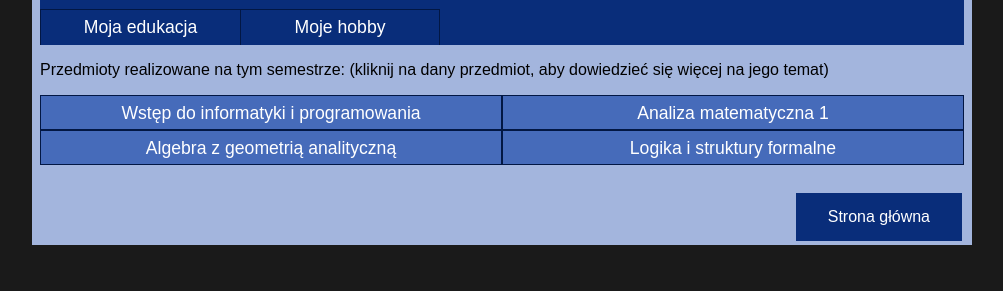
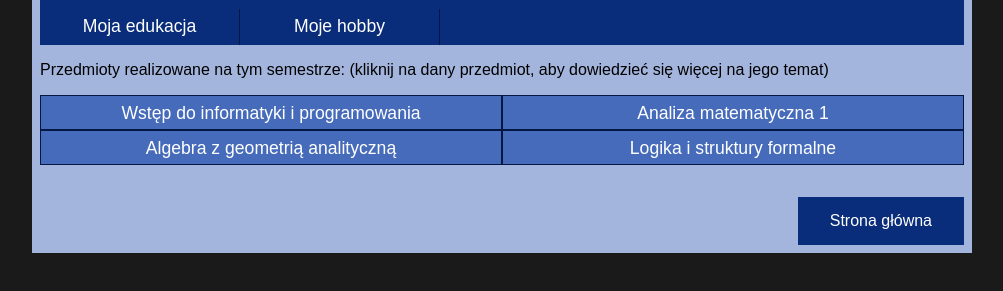
Before and after one commit to Fadion96/www, a plain HTML site: page semestry/sem1.html in a window 1280 px wide. Shown: the part 145-436 px from the top of the page, without its empty margins (138-1141 px from the left). Drawn offline with Linux system fonts and the light colour scheme.

Commit message:
Project - little hotfix

```diff
--- a/css/main.css
+++ b/css/main.css
@@ -11,7 +11,6 @@ body{
   background-color:#A3B5DD;
   padding:0 0.5em;
 }
-
 
 .head {
   width: auto;
@@ -33,6 +32,14 @@ body{
 #subtitle {
   color: #fff;
   font-size: 2em;
+  line-height: 1;
+  margin-bottom: 0.4rem;
+  font-family: Sans-Serif;
+}
+
+#site {
+  color: #fff;
+  font-size: 1.5em;
   line-height: 1;
   font-family: Sans-Serif;
 }
@@ -59,20 +66,17 @@ body{
   float:left;
   width: 50%;
   max-width: 200px;
-  border-top: 1px solid #021744;
-  border-left:1px solid #021744;
+
   border-right:1px solid #021744;
   background-color:#092D7A;
   height:100%
 }
 
 
-#menu > .submenu:first-child {
-  border-right: 0;
-}
 
 #menu > .submenu:hover {
   background-color:#466BBA;
+  transition: background-color 0.5s;
 }
 
 #menu > .submenu:hover > a {
@@ -81,6 +85,7 @@ body{
 
 #menu > .submenu:hover > ul {
   display:block;
+
 }
 #menu > .submenu > ul {
   display:none;
@@ -92,6 +97,7 @@ body{
 #menu > .submenu > ul > li {
   position:relative;
   background-color:#1045B5;
+  transition: background-color 0.5s;
 }
 
 #menu > .submenu > ul > li > a {
@@ -104,6 +110,7 @@ body{
 
 #menu > .submenu > ul > li:hover > a {
   color:#FFD5B4;
+  transition: color 0.5s;
 }
 
 .information {
--- a/css/sem1.css
+++ b/css/sem1.css
@@ -66,20 +66,17 @@ body{
   float:left;
   width: 50%;
   max-width: 200px;
-  border-top: 1px solid #021744;
-  border-left:1px solid #021744;
+
   border-right:1px solid #021744;
   background-color:#092D7A;
   height:100%
 }
 
 
-#menu > .submenu:first-child {
-  border-right: 0;
-}
 
 #menu > .submenu:hover {
   background-color:#466BBA;
+  transition: background-color 0.5s;
 }
 
 #menu > .submenu:hover > a {
@@ -88,6 +85,7 @@ body{
 
 #menu > .submenu:hover > ul {
   display:block;
+
 }
 #menu > .submenu > ul {
   display:none;
@@ -98,7 +96,8 @@ body{
 
 #menu > .submenu > ul > li {
   position:relative;
-  background-color:#1045B5
+  background-color:#1045B5;
+  transition: background-color 0.5s;
 }
 
 #menu > .submenu > ul > li > a {
@@ -111,6 +110,7 @@ body{
 
 #menu > .submenu > ul > li:hover > a {
   color:#FFD5B4;
+  transition: color 0.5s;
 }
 
 .course_detalis {
@@ -145,8 +145,10 @@ body{
    text-decoration:none;
    color:#fff;
 }
+
 #courses > .course:hover > a {
   color: #FFD5B4;
+  transition: color 0.5s;
 }
 
 #courses > .course {
@@ -173,10 +175,12 @@ body{
   width: auto;
   background-color:#092D7A;
   padding:0.5em ;
+  border-bottom: 1px solid #021744;
 }
 .coltitle-2 {
   width: auto;
   background-color:#B75100;
+  border-bottom: 1px solid #021744;
   padding:0.5em ;
 }
 
@@ -191,10 +195,9 @@ body{
   display: table;
 }
 [class*='col-'] {
-  border: 1px solid #000;
+  border: 1px solid #021744;
   float: left;
   width: 100%;
-  display: table-cell;
   margin-bottom:0.5em;
   font-size: 100%;
   font-weight: normal;
@@ -242,11 +245,12 @@ body{
     text-decoration: none;
     display: inline-block;
     font-size: 16px;
-    margin: 4px 2px;
+    margin: 0.5em 0em;
     cursor: pointer;
     font-family: Sans-Serif;
 }
 
 .button:hover {
   color: #FFD5B4;
+  transition: color 0.5s;
 }
--- a/css/sem4.css
+++ b/css/sem4.css
@@ -66,20 +66,17 @@ body{
   float:left;
   width: 50%;
   max-width: 200px;
-  border-top: 1px solid #021744;
-  border-left:1px solid #021744;
+
   border-right:1px solid #021744;
   background-color:#092D7A;
   height:100%
 }
 
 
-#menu > .submenu:first-child {
-  border-right: 0;
-}
 
 #menu > .submenu:hover {
   background-color:#466BBA;
+  transition: background-color 0.5s;
 }
 
 #menu > .submenu:hover > a {
@@ -88,6 +85,7 @@ body{
 
 #menu > .submenu:hover > ul {
   display:block;
+
 }
 #menu > .submenu > ul {
   display:none;
@@ -98,7 +96,8 @@ body{
 
 #menu > .submenu > ul > li {
   position:relative;
-  background-color:#1045B5
+  background-color:#1045B5;
+  transition: background-color 0.5s;
 }
 
 #menu > .submenu > ul > li > a {
@@ -111,6 +110,7 @@ body{
 
 #menu > .submenu > ul > li:hover > a {
   color:#FFD5B4;
+  transition: color 0.5s;
 }
 
 .course_detalis {
@@ -147,6 +147,7 @@ body{
 }
 #courses > .course:hover > a {
   color: #FFD5B4;
+  transition: color 0.5s;
 }
 
 #courses > .course {
@@ -173,10 +174,12 @@ body{
   width: auto;
   background-color:#092D7A;
   padding:0.5em ;
+  border-bottom: 1px solid #021744;
 }
 .coltitle-2 {
   width: auto;
   background-color:#B75100;
+  border-bottom: 1px solid #021744;
   padding:0.5em ;
 }
 
@@ -187,7 +190,7 @@ body{
 }
 
 [class*='col-'] {
-  border: 1px solid #000;
+  border: 1px solid #021744;
   /* background-color:#092D7A; */
   float: left;
   /* padding: 0 0.5em; */
@@ -242,11 +245,12 @@ body{
     text-decoration: none;
     display: inline-block;
     font-size: 16px;
-    margin: 4px 2px;
+    margin: 0.5em 0em;
     cursor: pointer;
     font-family: Sans-Serif;
 }
 
 .button:hover {
   color: #FFD5B4;
+  transition: color 0.5s;
 }
--- a/css/srednia.css
+++ b/css/srednia.css
@@ -1,3 +1,4 @@
+* { box-sizing: border-box;}
 * { box-sizing: border-box;}
 
 body{
@@ -66,20 +67,17 @@ body{
   float:left;
   width: 50%;
   max-width: 200px;
-  border-top: 1px solid #021744;
-  border-left:1px solid #021744;
+
   border-right:1px solid #021744;
   background-color:#092D7A;
   height:100%
 }
 
 
-#menu > .submenu:first-child {
-  border-right: 0;
-}
 
 #menu > .submenu:hover {
   background-color:#466BBA;
+  transition: background-color 0.5s;
 }
 
 #menu > .submenu:hover > a {
@@ -88,6 +86,7 @@ body{
 
 #menu > .submenu:hover > ul {
   display:block;
+
 }
 #menu > .submenu > ul {
   display:none;
@@ -98,7 +97,8 @@ body{
 
 #menu > .submenu > ul > li {
   position:relative;
-  background-color:#1045B5
+  background-color:#1045B5;
+  transition: background-color 0.5s;
 }
 
 #menu > .submenu > ul > li > a {
@@ -111,6 +111,7 @@ body{
 
 #menu > .submenu > ul > li:hover > a {
   color:#FFD5B4;
+  transition: color 0.5s;
 }
 
 #info {
@@ -179,6 +180,7 @@ body{
 
 .liceum:hover {
   color: #FFD5B4;
+  transition: color 0.5s;
 }
 
 .button {
@@ -191,11 +193,12 @@ body{
     text-decoration: none;
     display: inline-block;
     font-size: 16px;
-    margin: 4px 2px;
+    margin: 0.5em 0em;
     cursor: pointer;
     font-family: Sans-Serif;
 }
 
 .button:hover {
   color: #FFD5B4;
+  transition: color 0.5s;
 }
```
